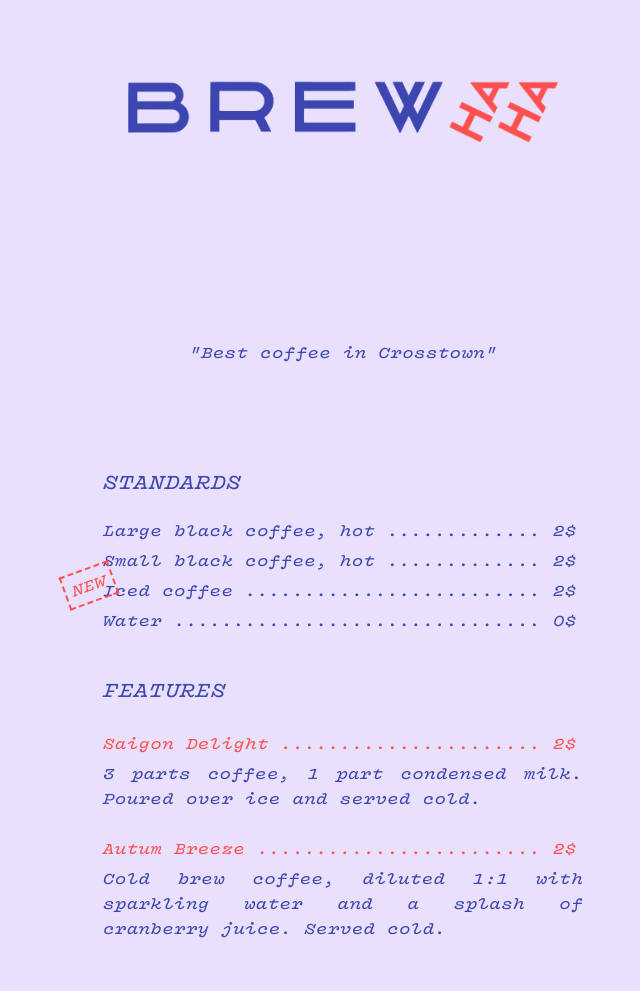
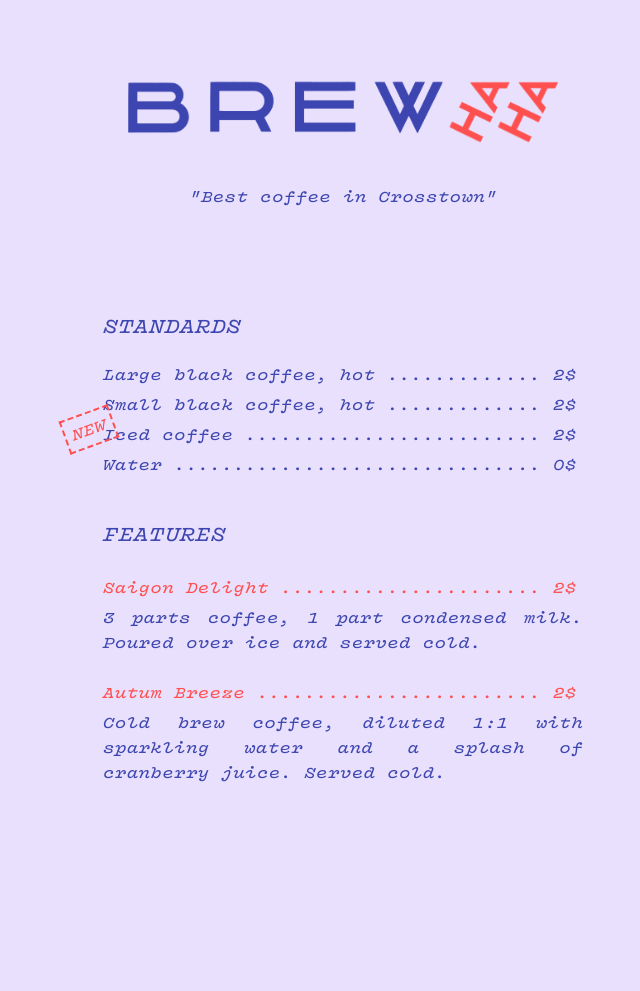
Before and after one commit to qjack001/Brewhaha, a Jekyll site: the page built from index.html, in a window 1280 px wide. Shown: the whole page, without its empty margins (297-937 px from the left). Built offline with Jekyll 4.4.1, drawn with Linux system fonts in a browser that asks for light colours; after the commit the page ends 900 px from its top, so only the background shows below that.

Commit message:
update style

```diff
--- a/_layouts/default.html
+++ b/_layouts/default.html
@@ -5,7 +5,7 @@
 
         <title>{{ site.name }}</title>
         <link rel="alternate" type="application/rss+xml" title="{{ site.name }} - {{ site.description }}" href="{{ site.baseurl }}/feed.xml" />
-        <link rel="stylesheet" type="text/css" href="{{ site.baseurl }}/style.css?=2.0" />
+        <link rel="stylesheet" type="text/css" href="{{ site.baseurl }}/style.css" />
     </head>
 
     <body>
--- a/style.css
+++ b/style.css
@@ -68,11 +68,13 @@
     background-size: contain;
     background-repeat: no-repeat;
     background-image: url("./assets/logo-horizontal.png");
-    width: calc(100% - 60px);
+    width: calc(100% - 260px);
     max-width: 430px;
-    padding-top: calc(calc(100% - 60px) * 0.16);
-    margin: 70px auto;
+    padding: 0px;
+    padding-top: calc(430px * 0.16);
+    margin: 70px auto 0px auto;
     position: relative;
+
 }
 
 .motto
@@ -92,4 +94,9 @@
     {
         margin: 20px auto 10px auto;
     }
+
+    .logo
+    {
+        padding-top: calc(calc(100%-260px) * 0.16);
+    }
 }
```
